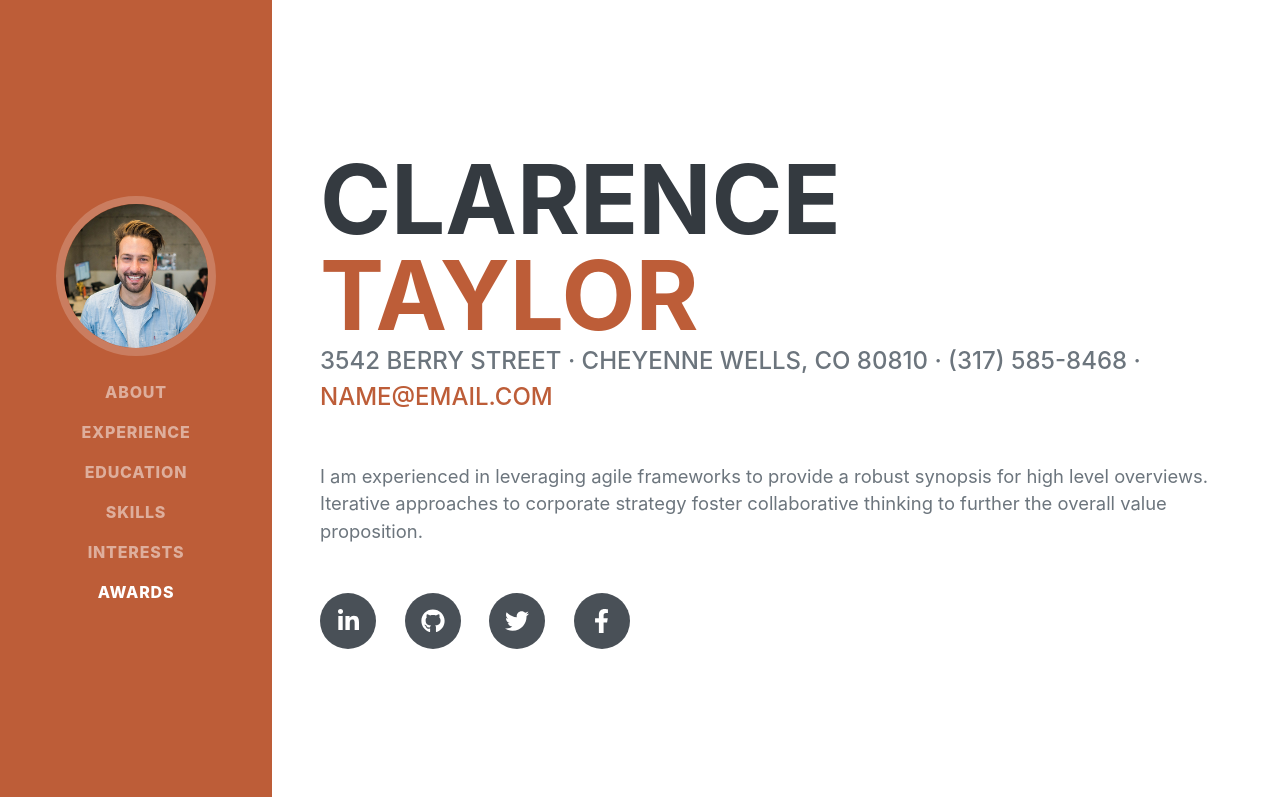
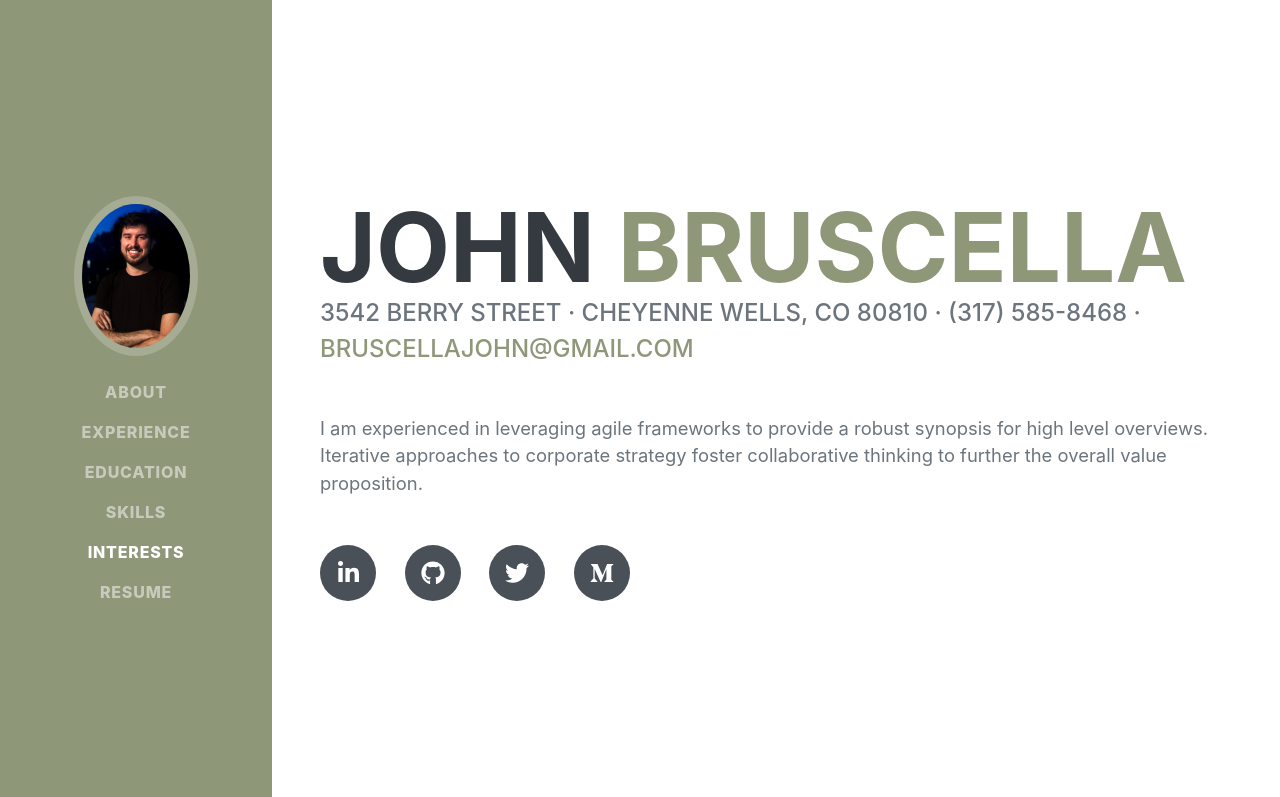
Before and after one commit to jabrusce/jabrusce.github.io, a plain HTML site: page index.html in a window 1280 px wide. Shown: the top 797 px of the page. Drawn offline with nearby package versions, Linux system fonts and the light colour scheme; a web font is replaced by a local one.

Commit message:
update page

```diff
--- a/index.html
+++ b/index.html
@@ -19,8 +19,8 @@
         <!-- Navigation-->
         <nav class="navbar navbar-expand-lg navbar-dark bg-primary fixed-top" id="sideNav">
             <a class="navbar-brand js-scroll-trigger" href="#page-top">
-                <span class="d-block d-lg-none">Clarence Taylor</span>
-                <span class="d-none d-lg-block"><img class="img-fluid img-profile rounded-circle mx-auto mb-2" src="assets/img/profile.jpg" alt="" /></span>
+                <span class="d-block d-lg-none">John Bruscella</span>
+                <span class="d-none d-lg-block"><img class="img-fluid img-profile rounded-circle mx-auto mb-2" src="assets/img/profile_pic.jpg" alt="" /></span>
             </a>
             <button class="navbar-toggler" type="button" data-toggle="collapse" data-target="#navbarSupportedContent" aria-controls="navbarSupportedContent" aria-expanded="false" aria-label="Toggle navigation"><span class="navbar-toggler-icon"></span></button>
             <div class="collapse navbar-collapse" id="navbarSupportedContent">
@@ -30,7 +30,7 @@
                     <li class="nav-item"><a class="nav-link js-scroll-trigger" href="#education">Education</a></li>
                     <li class="nav-item"><a class="nav-link js-scroll-trigger" href="#skills">Skills</a></li>
                     <li class="nav-item"><a class="nav-link js-scroll-trigger" href="#interests">Interests</a></li>
-                    <li class="nav-item"><a class="nav-link js-scroll-trigger" href="#awards">Awards</a></li>
+                    <li class="nav-item"><a class="nav-link js-scroll-trigger" href="assets/docs/resume_pdf" target="blank_">Resume</a></li>
                 </ul>
             </div>
         </nav>
@@ -40,19 +40,19 @@
             <section class="resume-section" id="about">
                 <div class="resume-section-content">
                     <h1 class="mb-0">
-                        Clarence
-                        <span class="text-primary">Taylor</span>
+                        John
+                        <span class="text-primary">Bruscella</span>
                     </h1>
                     <div class="subheading mb-5">
                         3542 Berry Street · Cheyenne Wells, CO 80810 · (317) 585-8468 ·
-                        <a href="mailto:name@email.com">name@email.com</a>
+                        <a href="mailto:bruscellajohn@gmail.com">bruscellajohn@gmail.com</a>
                     </div>
                     <p class="lead mb-5">I am experienced in leveraging agile frameworks to provide a robust synopsis for high level overviews. Iterative approaches to corporate strategy foster collaborative thinking to further the overall value proposition.</p>
                     <div class="social-icons">
                         <a class="social-icon" href="#"><i class="fab fa-linkedin-in"></i></a>
                         <a class="social-icon" href="#"><i class="fab fa-github"></i></a>
                         <a class="social-icon" href="#"><i class="fab fa-twitter"></i></a>
-                        <a class="social-icon" href="#"><i class="fab fa-facebook-f"></i></a>
+                        <a class="social-icon" href="https://bruscellajohn.medium.com/" target=_><i class="fab fa-medium-m"></i></a>
                     </div>
                 </div>
             </section>
```
Also changed, not shown: assets/img/profile_pic.jpg (added), css/styles.css.
